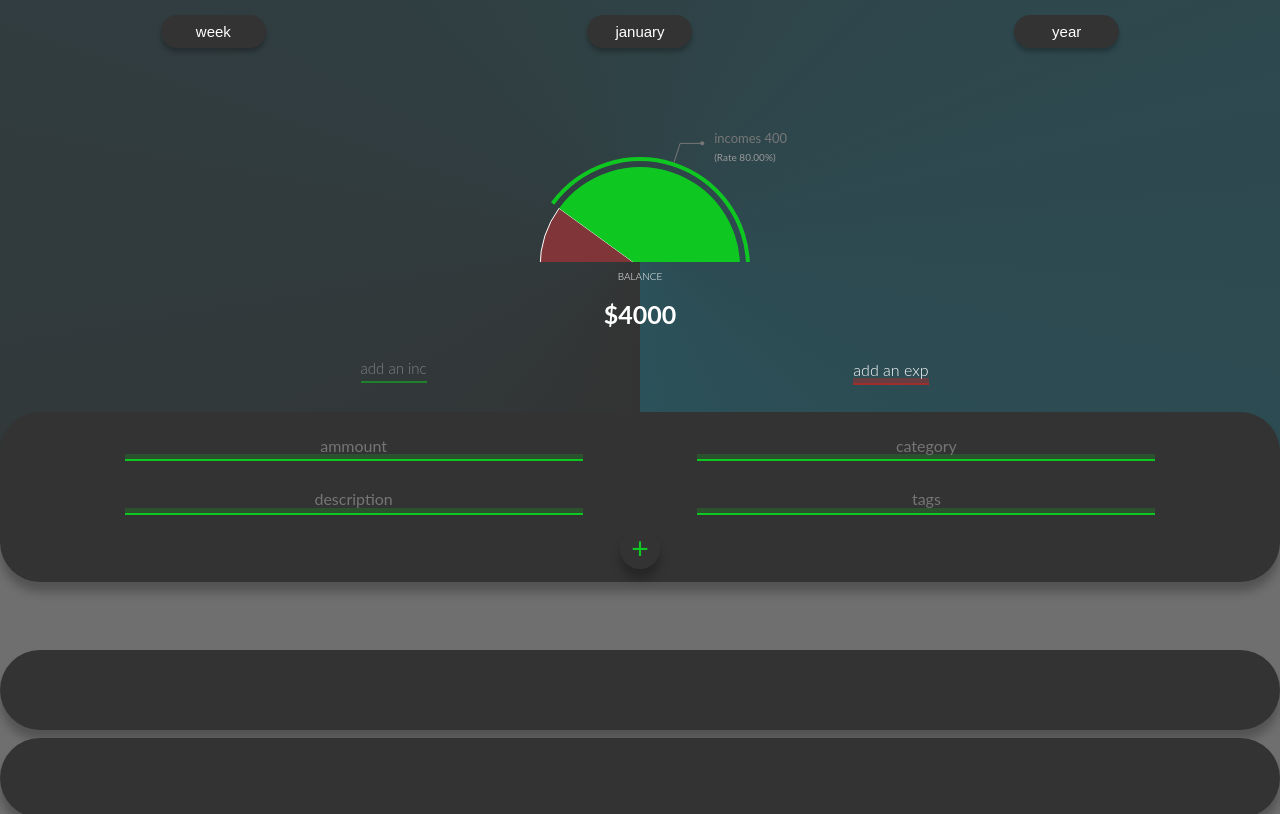
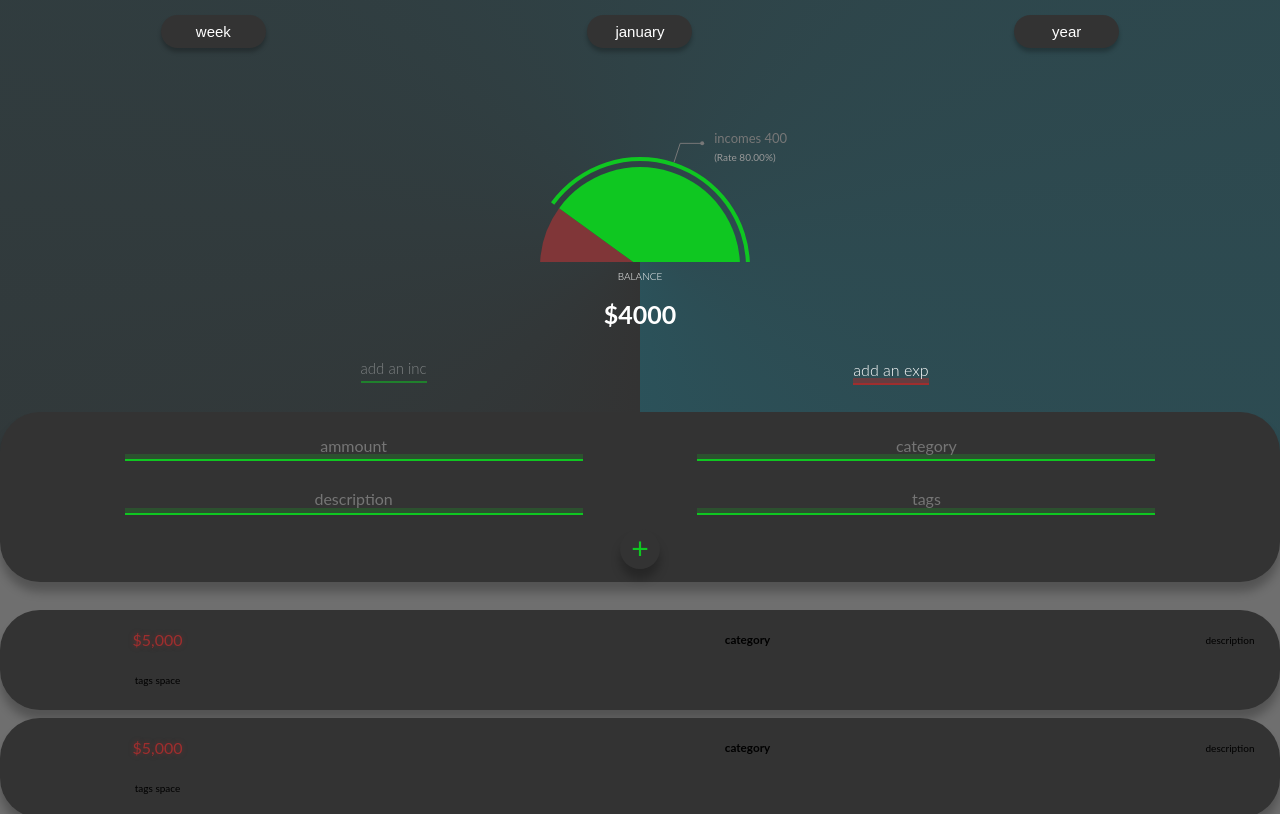
Before and after one commit to veilhelm/Golfin_react_frontend, a React (Create React App) app: page / in a window 1280 px wide. Shown: the top 814 px of the page. Built offline with nearby package versions, Linux system fonts and the light colour scheme.

Commit message:
added color variables

```diff
--- a/package.json
+++ b/package.json
@@ -8,6 +8,7 @@
     "@testing-library/user-event": "^7.1.2",
     "node-sass": "^4.14.1",
     "react": "^16.13.1",
+    "react-currency-format": "^1.0.0",
     "react-dom": "^16.13.1",
     "react-scripts": "3.4.3",
     "recharts": "^1.8.5",
--- /dev/null
+++ b/src/components/MainChart/MainChart.scss
@@ -0,0 +1,5 @@
+.recharts-layer.recharts-pie-sector{
+    path.recharts-sector{
+        stroke: none;
+    }
+}
--- a/src/components/MainChart/index.js
+++ b/src/components/MainChart/index.js
@@ -1,5 +1,6 @@
 import React from "react"
 import {PieChart, Pie, Sector} from "recharts";
+import "./MainChart.scss"
 
 const data = [{type: 'expenses', value: 100}, {type: 'incomes', value: 400}]
 
--- a/src/components/TransactionCard/TransactionCard.scss
+++ b/src/components/TransactionCard/TransactionCard.scss
@@ -1,4 +1,20 @@
+@import "./src/index.scss";
+
 .appear.fade-in{
     opacity: 1;
-    transform: translateX(0);;
+    transform: translate(0 , -40%);
 }
+
+.transaction-ammount{
+    font-size: 1.6rem;
+}
+
+.currency-inc{
+    color: $primary-inc-color;
+    text-shadow: 0px 0px 10px $primary-inc-shadow;
+}
+
+.currency-exp{
+    color: $primary-exp-color;
+    text-shadow: 0px 0px 5px $primary-exp-shadow;
+}
--- a/src/components/TransactionCard/index.js
+++ b/src/components/TransactionCard/index.js
@@ -1,31 +1,26 @@
 import React, { useEffect, useRef, useState } from "react"
 import styled from "styled-components"
 import "./TransactionCard.scss"
+import CurrencyFormat from "react-currency-format"
 
 const Card = styled.div`
     background: #333333;
     box-shadow: 0px 10px 10px rgba(0, 0, 0, 0.25);
     border-radius: 40px;
-    padding-left: 1rem;
-    padding-right: 1rem;
+    padding: 1rem;
     height: 10vh;
     z-index:1040;
-    transform: translateY(-60%);
     display: grid;
-    grid-template-columns: repeat(11, 1fr);
-    grid-template-rows: repeat(3, 1fr);
-    grid-template-areas:
-    ". a a a a . c c c c ."
-    ". d d d d . t t t t ."
-    ". . . . . b . . . . .";
-    align-items: start;
+    grid-template-columns: 1fr 3fr 10vh;
+    grid-template-rows: repeat(2, 1fr);
+    align-items: center;
     justify-items: center;
     margin-bottom: 1vh;
     opacity: 0;
-    transform: translateX(50%);
+    transform: translate(50%, -40%);
     transition: all .5s ease-in;
 `
-export default function TransactionCard () {
+export default function TransactionCard ({transaction}) {
     const [animationIsOver, setAnimationIsOver] = useState(false)
 
     const DOMcard = useRef(null)
@@ -44,7 +39,23 @@ export default function TransactionCard () {
         setTimeout(()=> setAnimationIsOver(true), 1500)
         observer.observe(DOMcard.current)
     })
+    // const {ammount , category, description, tags, type} = transaction
+    const type = "exp"
     return (
-        <Card ref={DOMcard}></Card>
+        <Card ref={DOMcard}>
+            <CurrencyFormat
+            value={"$5000"}
+            displayType="text"
+            thousandSeparator={true}
+            prefix={"$"}
+            renderText={ value => <span className={`transaction-ammount currency-${type}`}>{value}</span>}
+            ></CurrencyFormat>
+            <h3>category</h3>
+            <p>description</p>
+            <div>
+                <span>tags space</span>
+                {/* {tags && tags.forEach( tag => <span>{tag}</span>)} */}
+            </div>
+        </Card>
     )
 }
--- a/src/index.scss
+++ b/src/index.scss
@@ -1,3 +1,8 @@
+$primary-inc-color: #0FC721;
+$primary-inc-shadow: rgba(15,199,33,0.2);
+$primary-exp-color: #9F2E2E;
+$primary-exp-shadow: rgba(159,46,46,0.5);
+
 *,
 *::after,
 *::before {
@@ -8,6 +13,7 @@
 
 html {
   font-size: 62.5%;
+  overflow-x: hidden;
 }
 
 body {
@@ -15,6 +21,7 @@ body {
   font-weight: 400;
   line-height: 1.7;
   background: rgba(51, 51, 51, 0.7) !important;
+  overflow-x: hidden;
 }
 
 code {
```
Also changed, not shown: 1 other file (tests, documents, lock files or other folders).
